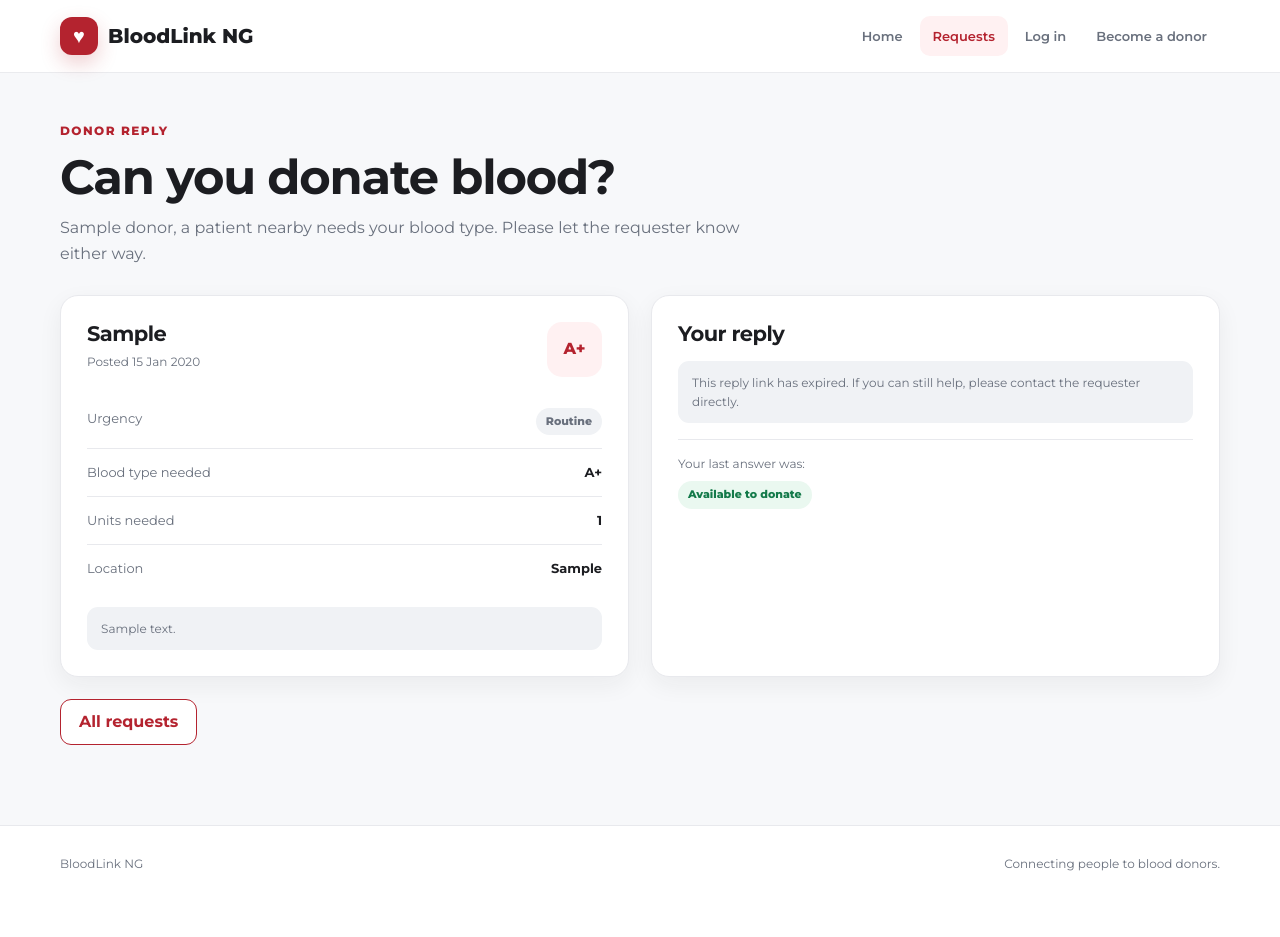
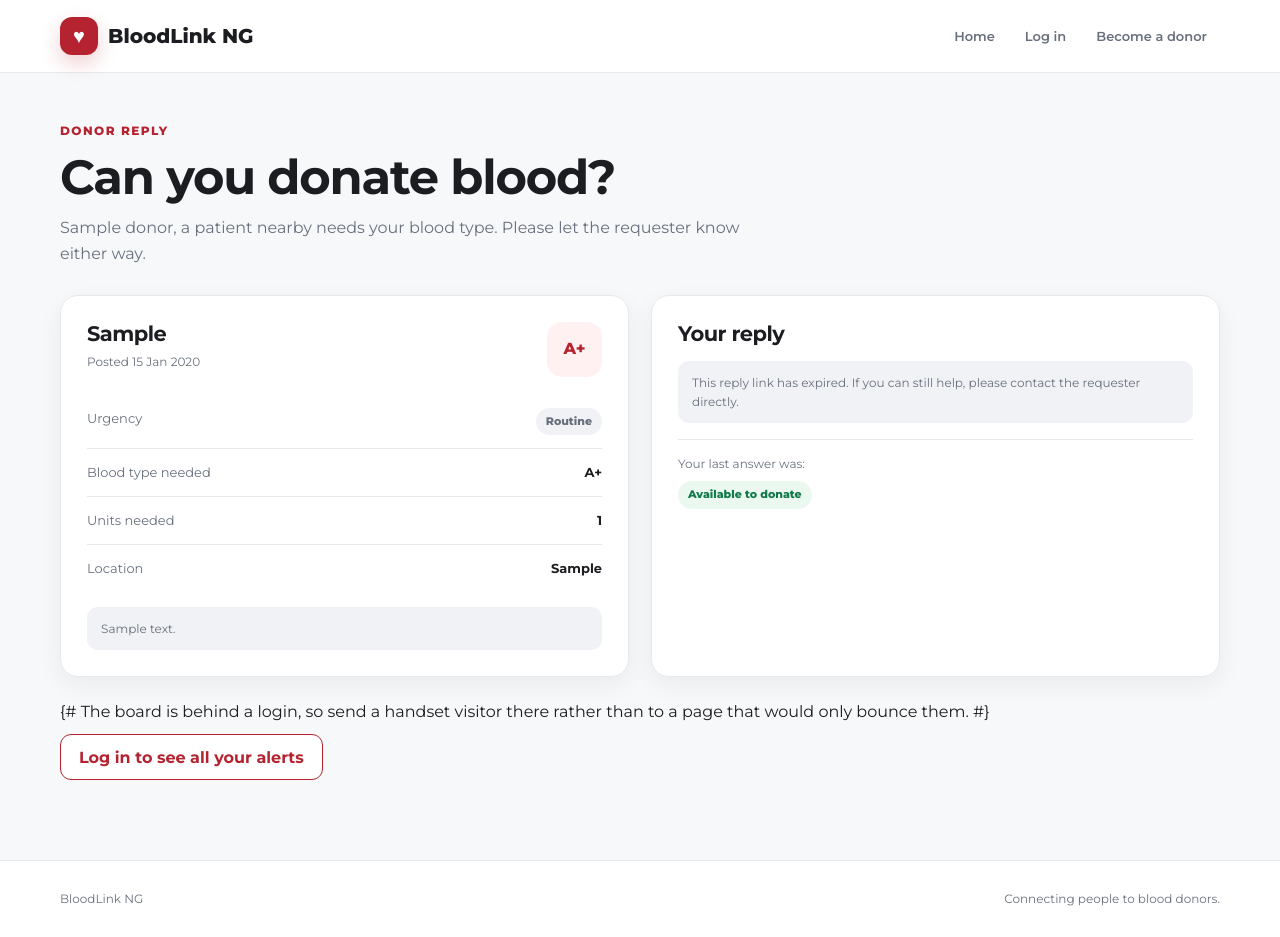
Before and after one commit to zamirszn/BloodLink-NG-Table-6, a Django app: a page that uses donors/templates/donors/base.html in a window 1280 px wide. Before the commit the page ends 871 px from the top, so only its background shows below. Run offline with Django 5.2, Linux system fonts and the light colour scheme; tables that the repository leaves empty hold one stand-in row (values such as "Sample post").

Commit message:
request_workings

```diff
--- a/blood_requests/templates/blood_requests/respond.html
+++ b/blood_requests/templates/blood_requests/respond.html
@@ -56,7 +56,7 @@
                 {% if alert.can_respond %}
                     {% if alert.response != "pending" %}
                         <div class="donor-status" style="margin-top:18px">
-                            <p class="muted" style="margin:0 0 8px">You replied:</p>
+                            <p class="muted" style="margin:0 0 8px;font-size:12px">You replied:</p>
                             {% if alert.response == "available" %}
                                 <span class="pill pill-ok">Available to donate</span>
                             {% else %}
@@ -102,7 +102,7 @@
 
                     {% if alert.response != "pending" %}
                         <div class="donor-status">
-                            <p class="muted" style="margin:0 0 8px">Your last answer was:</p>
+                            <p class="muted" style="margin:0 0 8px;font-size:12px">Your last answer was:</p>
                             {% if alert.response == "available" %}
                                 <span class="pill pill-ok">Available to donate</span>
                             {% else %}
@@ -120,8 +120,11 @@
                     All my alerts
                 </a>
             {% else %}
-                <a class="btn btn-ghost" href="{% url 'blood_requests:blood_request_list' %}">
-                    All requests
+                {# The board is behind a login, so send a handset visitor there
+                   rather than to a page that would only bounce them. #}
+                <a class="btn btn-ghost"
+                   href="{% url 'login' %}?next={% url 'blood_requests:my_alerts' %}">
+                    Log in to see all your alerts
                 </a>
             {% endif %}
         </div>
--- a/blood_requests/views.py
+++ b/blood_requests/views.py
@@ -1,15 +1,20 @@
 """Publishing blood requests, dispatching alerts, and collecting replies.
 
-A donor is the logged-in user, resolved through the single ``current_donor``
-lookup in :mod:`donors.views`, so the alert inbox is the only view here that
-requires a login.
+Every page here requires a login, for the same reason donor search does: the
+board says who needs blood and where, and the control panel lists the phone
+numbers of the donors who replied.
 
-A requester has no session at all, so their control panel is reached with the
-request's own ``status_token`` rather than its primary key. A primary key is
-guessable and would let a stranger dispatch alerts to real phone numbers or
-close someone else's request. Donors reply through a per-alert token for the
-same reason: the link has to work when opened from a handset, where there is no
-session to log in with.
+The one exception is :func:`alert_respond`. A donor reaches it by tapping the
+link in the alert that was texted to them, on a handset that has no session, so
+requiring a login there would break the reply flow outright. It is a
+capability link instead: the token is personal to one alert and can only ever
+answer that alert.
+
+Two credentials are in play and they are not interchangeable. Being logged in
+opens the page; the request's own ``status_token`` still decides *which*
+request the control panel may act on. A primary key would not do, because it
+is guessable and would let any logged-in stranger dispatch alerts to real
+phone numbers or close someone else's request.
 """
 
 from django.contrib import messages
@@ -53,6 +58,7 @@ def _plural(count, singular, plural=None):
     return singular if count == 1 else (plural or f"{singular}s")
 
 
+@login_required(login_url="login")
 def blood_request_list(request):
     """The open-request board, plus any requests this browser posted."""
     open_requests = BloodRequest.objects.filter(
@@ -69,6 +75,7 @@ def blood_request_list(request):
     })
 
 
+@login_required(login_url="login")
 def blood_request_create(request):
     """Submit a request. The manage page is the success destination."""
     if request.method == "POST":
@@ -103,12 +110,13 @@ def blood_request_create(request):
     return render(request, "blood_requests/request_form.html", {"form": form})
 
 
+@login_required(login_url="login")
 def blood_request_detail(request, pk):
-    """The public view of a request.
+    """The read-only view of a request.
 
-    Deliberately carries no donor phone numbers: this page is reachable by
-    anyone who guesses a primary key, so contact details stay behind the
-    token-gated control panel.
+    Deliberately carries no donor phone numbers. Logging in is what opens the
+    page; the contact details stay behind the token-gated control panel on top
+    of that, so a donor browsing the board still cannot dial a stranger.
     """
     blood_request = get_object_or_404(BloodRequest, pk=pk)
 
@@ -120,6 +128,7 @@ def blood_request_detail(request, pk):
     })
 
 
+@login_required(login_url="login")
 def blood_request_manage(request, token):
     """The requester's control panel, unlocked by the status token."""
     blood_request = get_object_or_404(BloodRequest, status_token=token)
@@ -144,6 +153,7 @@ def blood_request_manage(request, token):
     })
 
 
+@login_required(login_url="login")
 @require_POST
 def blood_request_notify(request, token):
     """Dispatch alerts to matching donors. Safe to press more than once."""
@@ -187,6 +197,7 @@ def blood_request_notify(request, token):
     )
 
 
+@login_required(login_url="login")
 @require_POST
 def blood_request_status(request, token):
     """Mark a request fulfilled or cancelled, or reopen it."""
@@ -216,7 +227,13 @@ def blood_request_status(request, token):
 
 
 def alert_respond(request, token):
-    """The donor's reply page: GET shows the choice, POST records it."""
+    """The donor's reply page: GET shows the choice, POST records it.
+
+    The only view in this module with no login gate, and deliberately so: the
+    donor arrives from the link in their alert, opened on a handset that has no
+    session. The token carries the authority instead, and it is scoped to one
+    alert, so an anonymous visitor can answer their own alert and nothing else.
+    """
     alert = get_object_or_404(
         DonorAlert.objects.select_related("donor", "blood_request"),
         token=token,
--- a/donors/static/donors/css/app.css
+++ b/donors/static/donors/css/app.css
@@ -265,3 +265,36 @@ fieldset.group { border: 0; padding: 0; margin: 0 0 20px; }
    render in the green success box, which reads as the opposite of the news. */
 .flash.error   { background:var(--red-soft);   color:var(--red-dark); border-color:#f5cdd1; }
 .flash.warning { background:var(--amber-soft); color:var(--amber);    border-color:#f0dcb4; }
+
+/* The request form groups eight fields under three headings, where the donor
+   forms are short enough to run flat. The heading itself is the donor-card
+   heading at 20px; the rule above it is the same border-and-padding separator
+   .form-footer already uses, so the sections read as the form's own rhythm
+   rather than a new idea. */
+.form-section-title {
+  font-size: 20px;
+  margin: 28px 0 14px;
+  padding-top: 20px;
+  border-top: 1px solid var(--line);
+}
+
+/* Every heading sits in its own .full wrapper, so the heading is always a
+   :first-child and that pseudo-class cannot pick out the one at the top of
+   the form. Reach through the grid instead: the opening heading has nothing
+   above it to be separated from. */
+.form-grid > .full:first-child > .form-section-title {
+  margin-top: 0;
+  padding-top: 0;
+  border-top: 0;
+}
+
+/* The page-level explainer under the request form. Donors show this kind of
+   standing prose -- "here is how matching works" -- as a quiet card rather
+   than a .status-note, which is reserved for a change in state. Same values
+   as the note on the search page, which is the only other page to carry one. */
+.note-card {
+  padding: 15px 18px;
+  font-size: 12px;
+  color: var(--muted);
+}
+.note-card strong { color: var(--ink); }
--- a/donors/templates/donors/base.html
+++ b/donors/templates/donors/base.html
@@ -16,8 +16,8 @@
         </a>
         <nav class="nav" aria-label="Main navigation">
             <a href="{% url 'home' %}" {% if request.resolver_match.url_name == 'home' %}aria-current="page"{% endif %}>Home</a>
-            <a href="{% url 'blood_requests:blood_request_list' %}" {% if request.resolver_match.app_name == 'blood_requests' and request.resolver_match.url_name != 'my_alerts' %}aria-current="page"{% endif %}>Requests</a>
             {% if user.is_authenticated %}
+                <a href="{% url 'blood_requests:blood_request_list' %}" {% if request.resolver_match.app_name == 'blood_requests' and request.resolver_match.url_name != 'my_alerts' %}aria-current="page"{% endif %}>Requests</a>
                 <a href="{% url 'donor_dashboard' %}" {% if request.resolver_match.url_name == 'donor_dashboard' %}aria-current="page"{% endif %}>Dashboard</a>
                 <a href="{% url 'search_donors' %}" {% if request.resolver_match.url_name == 'search_donors' %}aria-current="page"{% endif %}>Find a donor</a>
                 <a href="{% url 'blood_requests:my_alerts' %}" {% if request.resolver_match.url_name == 'my_alerts' %}aria-current="page"{% endif %}>My alerts</a>
```
Also changed, not shown: blood_requests/templates/blood_requests/request_form.html (+4 -4 lines), blood_requests/templates/blood_requests/request_list.html (+3 -5 lines), blood_requests/templates/blood_requests/request_manage.html (+6 -5 lines), blood_requests/tests.py (+115 -4 lines), blood_requests/urls.py (+5 -4 lines).
